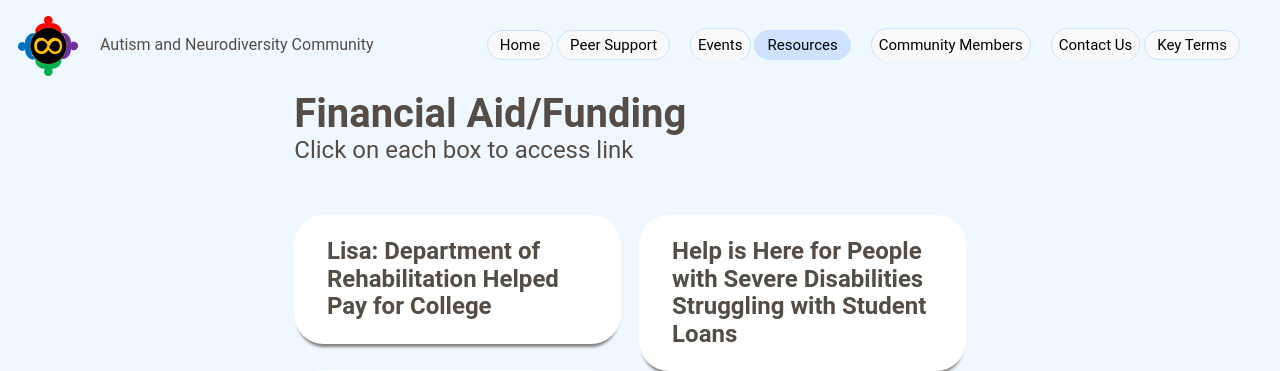
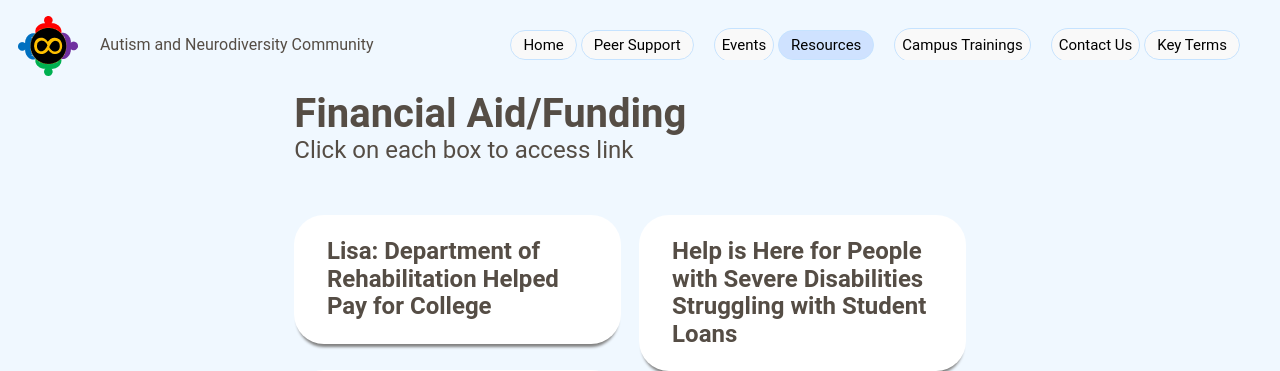
Before and after one commit to Autism-Neurodiversity-Community-UCD/ancwebsite, a Flask app: page /finaid in a window 1280 px wide. Shown: the top 371 px of the page. Run offline with Flask 2, Linux system fonts and the light colour scheme.

Commit message:
Navbar community members to campus trainings

```diff
--- a/templates/ANCfinaid.html
+++ b/templates/ANCfinaid.html
@@ -20,7 +20,7 @@
         <a class="navbtn support" href="/peersupport"> Peer Support</a>
         <a button class="navbtn events" href="/events"> Events</button></a>
         <button class="navbtn active"> Resources</button>
-        <a button class="navbtn members" href="/communitymembers"> Community Members</button></a>
+        <a button class="navbtn members" href="/communitymembers"> Campus Trainings</button></a>
         <a button class="navbtn contactus" href="/contactus"> Contact Us</button></a>
         <a button class="navbtn key terms" href="/keyterms"> Key Terms</button></a>
     </div>
```
